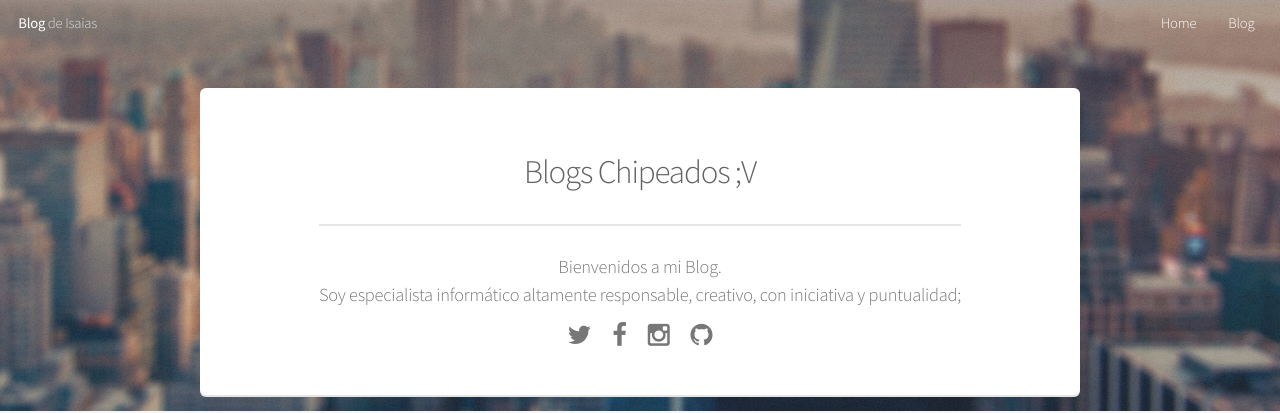
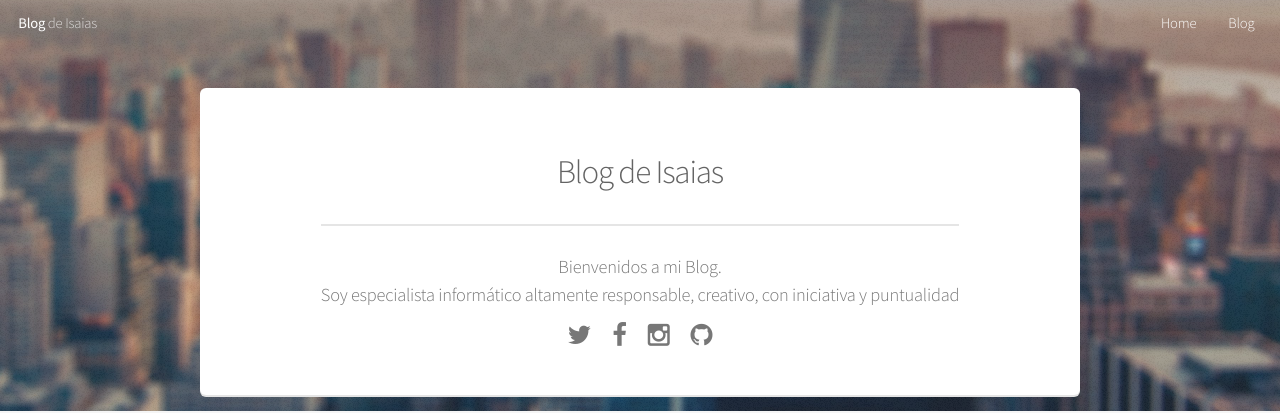
Before and after one commit to Isaias593/IndexBlog, a Jekyll site: the page built from index.html, in a window 1280 px wide. Shown: the top 413 px of the page. Built offline with Jekyll 4.4.1, drawn with Linux system fonts in a browser that asks for light colours; the list of posts is cut into pages by our own code.

Commit message:
Update index.html

```diff
--- a/index.html
+++ b/index.html
@@ -4,11 +4,11 @@ layout: default
 ---
 <section class="box special">
 	<header class="major">
-		<h2>Blogs Chipeados ;V
+		<h2>Blog de Isaias
 		</h2>
 		<p>Bienvenidos a mi Blog.<br />
 		Soy especialista informático altamente responsable, creativo, con iniciativa y
-puntualidad;</p>
+puntualidad</p>
 	</header>
 
 				<ul class="icons">
```
